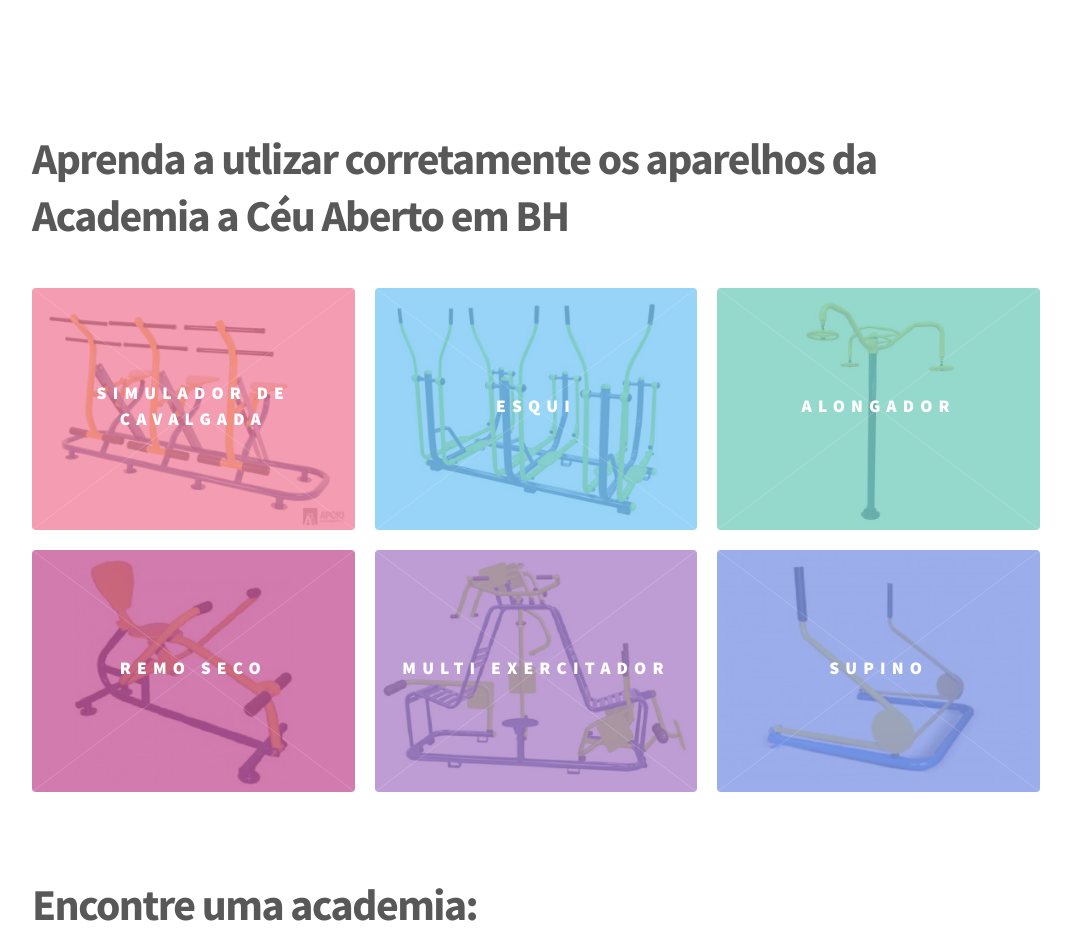
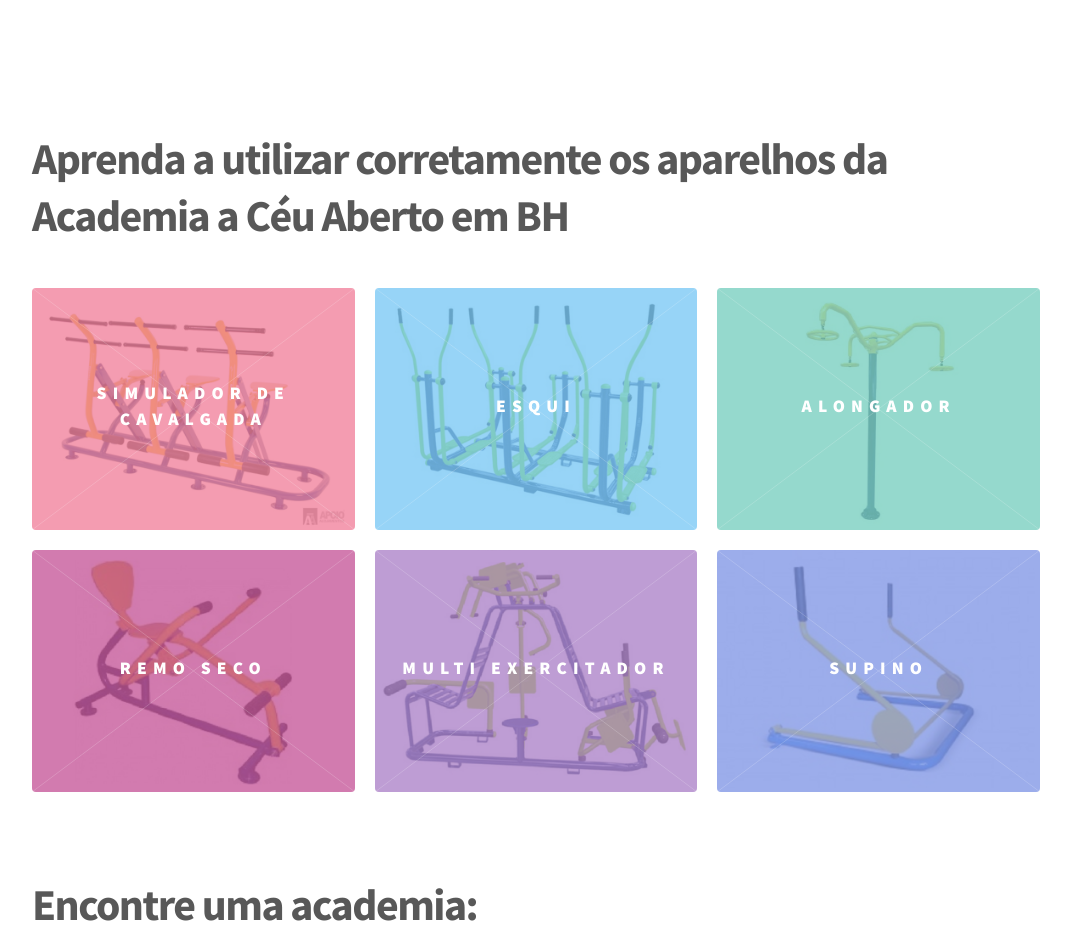
Before and after one commit to 0-Inacio-0/IHC, a plain HTML site: page index.html in a window 1280 px wide. Shown: the whole page, without its empty margins (104-1175 px from the left). Drawn offline with Linux system fonts and the light colour scheme.

Commit message:
Correção de erro de digitação

```diff
--- a/index.html
+++ b/index.html
@@ -19,7 +19,7 @@
 					<div id="main">
 						<div class="inner">
 							<header>
-								<h1>Aprenda a utlizar corretamente os aparelhos da Academia a Céu Aberto em BH</h1>
+								<h1>Aprenda a utilizar corretamente os aparelhos da Academia a Céu Aberto em BH</h1>
 							</header>
 							<section class="tiles">
 								<article class="style1">
```
